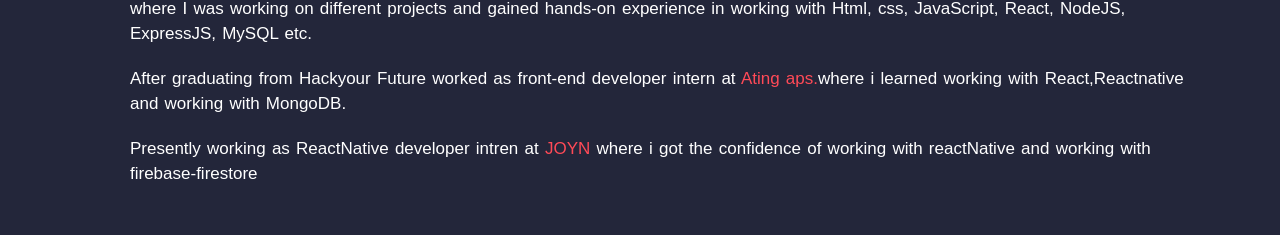
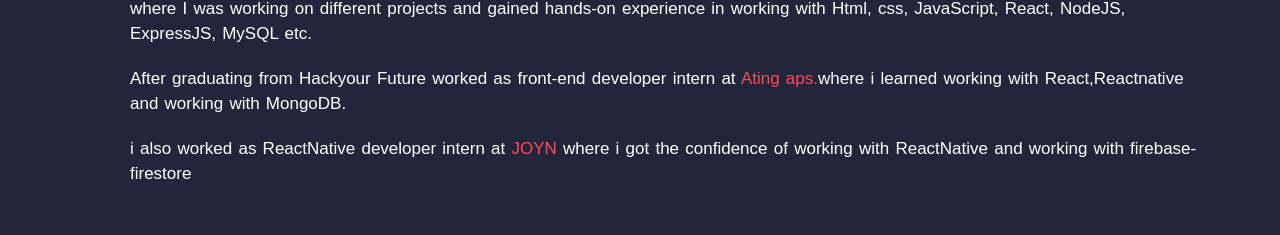
Before and after one commit to mamathamereddy/Portfolio, a React (Create React App) app: page / in a window 1280 px wide. Shown: the part 1211-1446 px from the top of the page. Built offline with nearby package versions, Linux system fonts and the light colour scheme.

Commit message:
changing about line

```diff
--- a/src/components/About.js
+++ b/src/components/About.js
@@ -67,7 +67,7 @@ const About = () => {
                   with MongoDB.
                 </div>
                 <div className="about__info-p2">
-                  Presently working as ReactNative developer intren at
+                  i also worked as ReactNative developer intern at
                   <a
                     target="_blank"
                     href="https://www.linkedin.com/company/thejoynapp/about/"
@@ -76,7 +76,7 @@ const About = () => {
                     {" "}
                     JOYN{" "}
                   </a>
-                  where i got the confidence of working with reactNative and
+                  where i got the confidence of working with ReactNative and
                   working with firebase-firestore
                 </div>
                 <div className="info__contacts">
```
